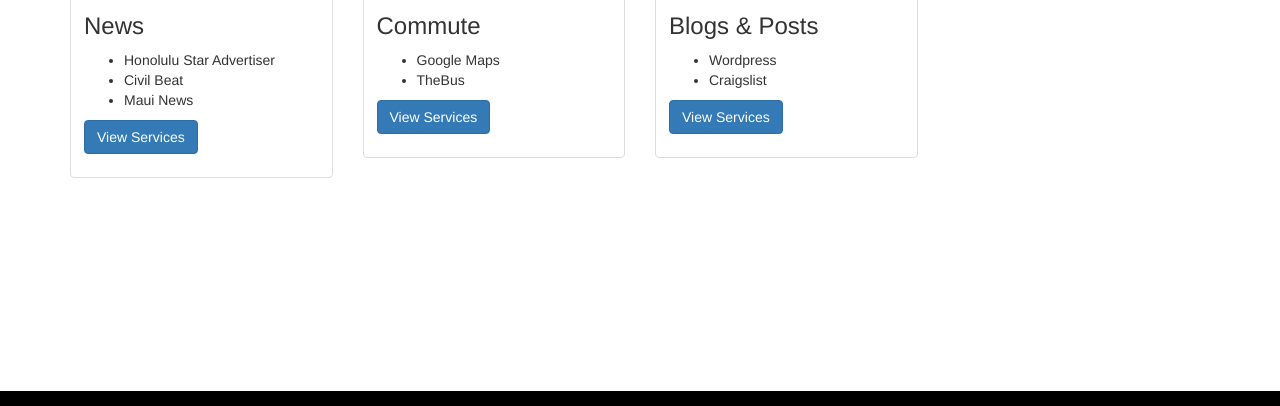
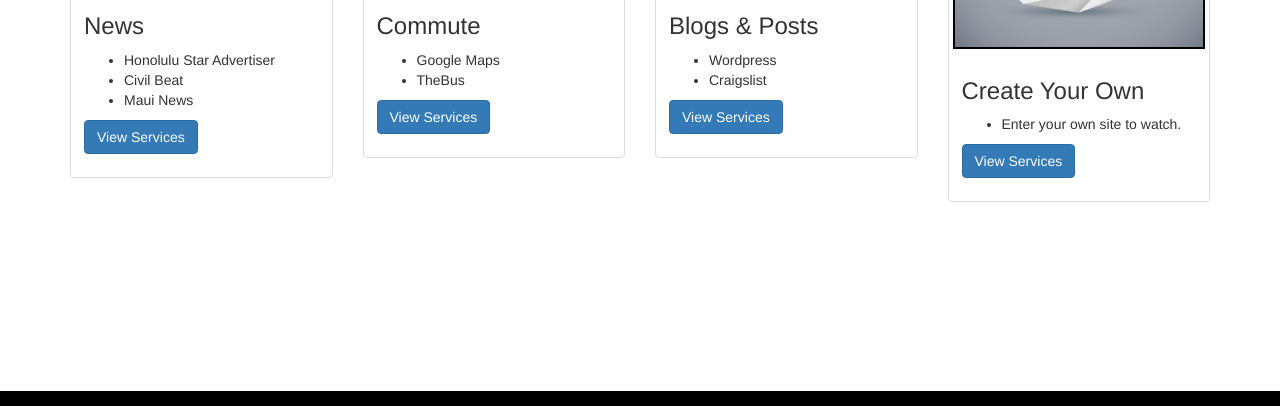
Before and after one commit to RobNamahoe/NotifyHawaii, a plain HTML site: page mockup/services.html in a window 1280 px wide. Shown: the part 329-735 px from the top of the page. Drawn offline with nearby package versions, Linux system fonts and the light colour scheme.

```diff
--- a/mockup/services.html
+++ b/mockup/services.html
@@ -87,7 +87,7 @@
       </div>
     </div>
 
-    <!--
+
     <div class="col-xs-6 col-md-3">
       <div class="thumbnail">
         <img src="origami.jpg">
@@ -95,14 +95,14 @@
           <h3>Create Your Own</h3>
           <p>
             <ul>
-              <li>Enter a site to watch.</li>
+              <li>Enter your own site to watch.</li>
             </ul>
           </p>
-          <p><a href="#" class="btn btn-primary disabled" role="button">Coming Soon</a>
+          <p><a href="#" class="btn btn-primary" role="button">View Services</a>
         </div>
       </div>
     </div>
-    -->
+
 
   </div>
 </div> <!-- End container -->
```
Also changed, not shown: mockup/readme/Services.png (added), mockup/readme/account.png (added), mockup/readme/blogs.png (added), mockup/readme/home.png (added), mockup/readme/maps.png (added), mockup/readme/news.png (added).
